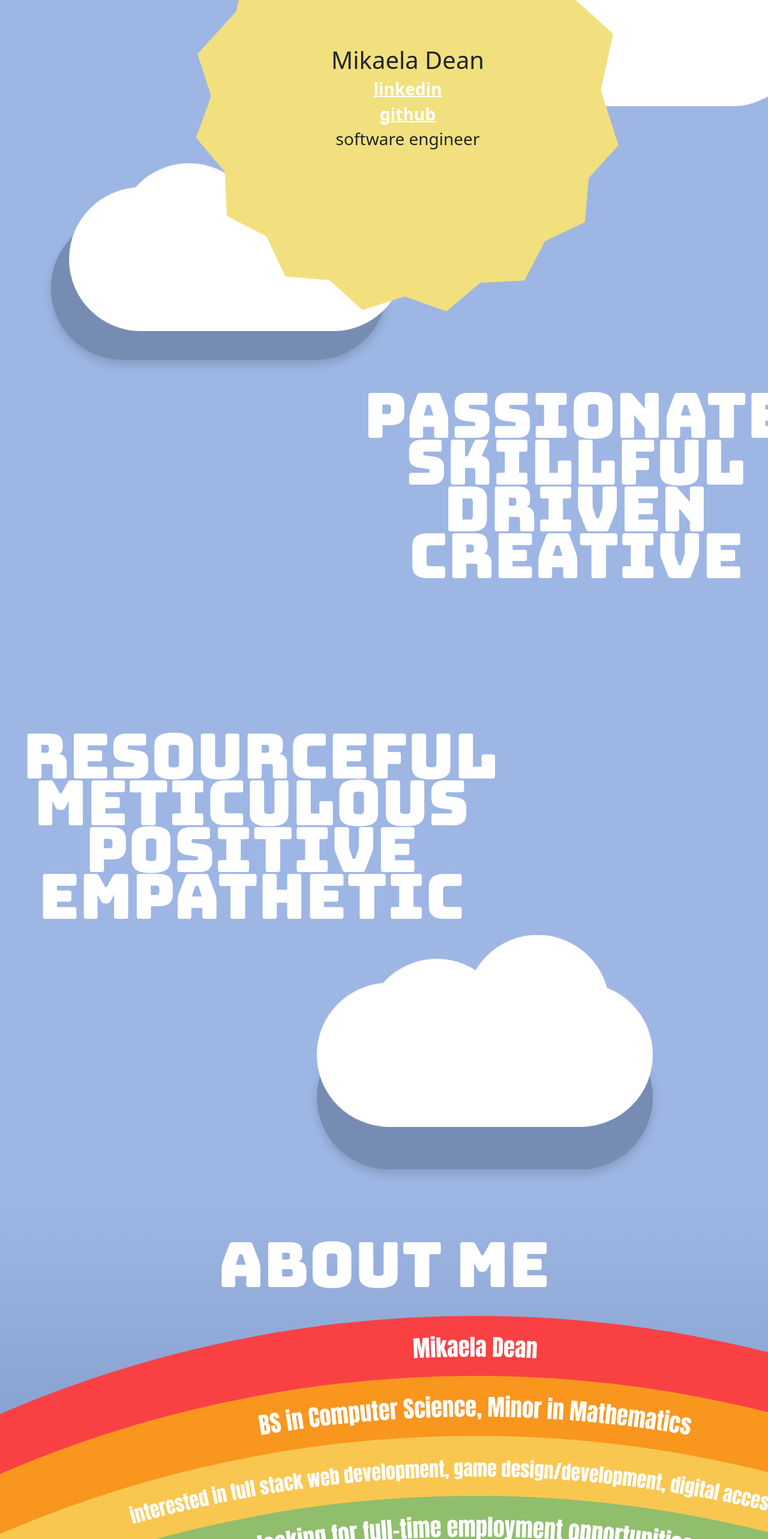
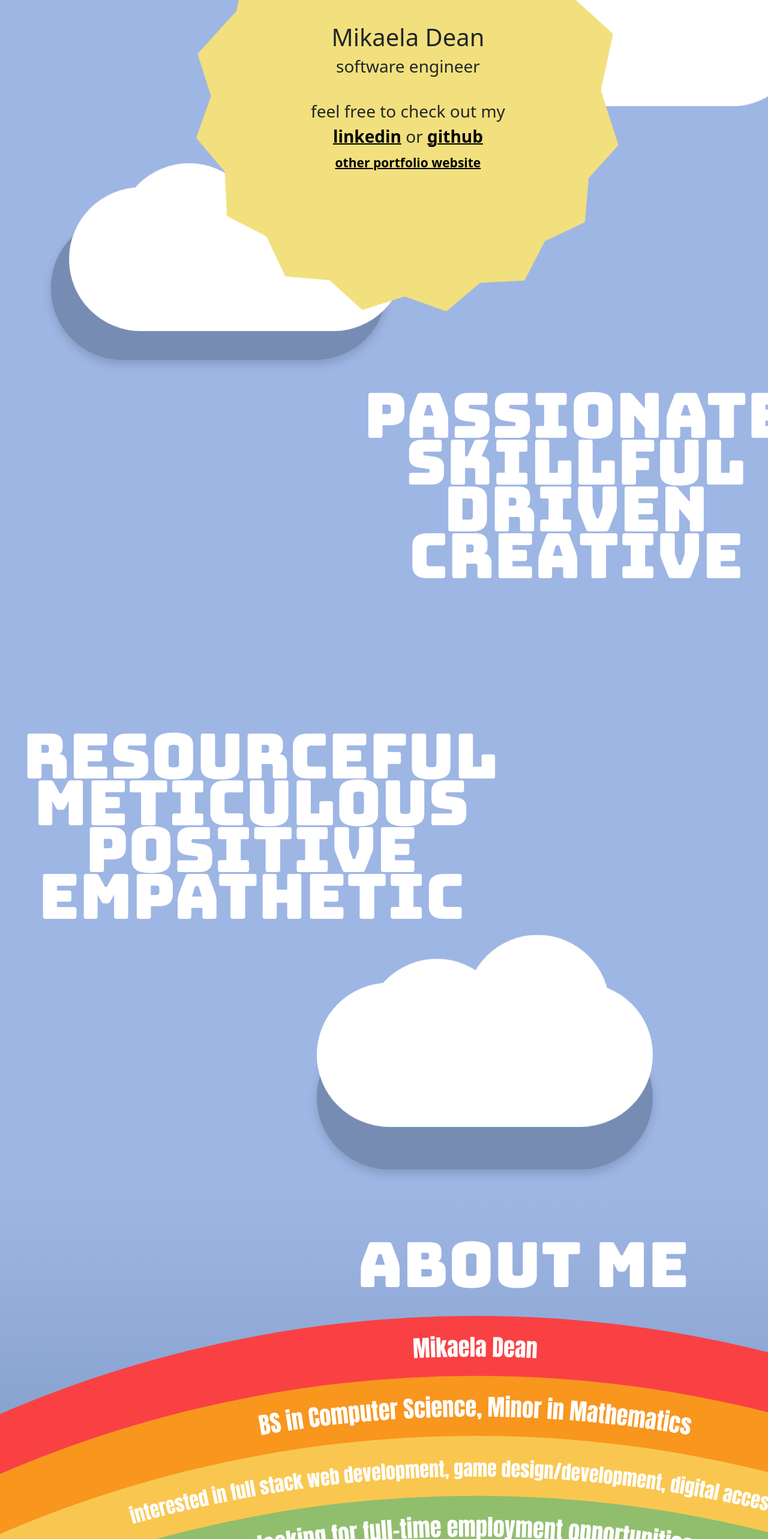
Before and after one commit to mikalooloo/mikalooloo.github.io, a React (Create React App) app in the folder mikaplugins/: page /#/ in a window 1280 px wide. Shown: the part 234-2800 px from the top of the page at 60% size. Built offline with nearby package versions, Linux system fonts and the light colour scheme.

Commit message:
fixing up text on main page

```diff
--- a/mikaplugins/src/components/rl/rl-home.js
+++ b/mikaplugins/src/components/rl/rl-home.js
@@ -21,9 +21,10 @@ export default function RLHome(props) {
 
                         >
                             <h1>Mikaela Dean</h1>
-                            <h3><b><Link to={{ pathname: "https://www.linkedin.com/in/mikaela-dean/" }} target="_blank" style={{ "color": "white", "textDecorationThickness": "2px" }}>linkedin</Link></b></h3>
-                            <h3><b><Link to={{ pathname: "https://github.com/mikalooloo" }} target="_blank" style={{ "color": "white", "textDecorationThickness": "2px" }}>github</Link></b></h3>
                             <h3>software engineer</h3>
+                            <h3><br />feel free to check out my</h3>
+                            <h3><b><Link to={{ pathname: "https://www.linkedin.com/in/mikaela-dean/" }} target="_blank" style={{ "color": "black", "textDecorationThickness": "2px" }}>linkedin</Link></b> or <b><Link to={{ pathname: "https://github.com/mikalooloo" }} target="_blank" style={{ "color": "black", "textDecorationThickness": "2px" }}>github</Link></b></h3>
+                            <h3><b><Link to="/minecraft/" style={{ "color": "black", "textDecorationThickness": "2px", "font-size": "75%" }}>other portfolio website</Link></b></h3>
                         </Parallax>
                     </div>
                     <div className="sun-waves">
@@ -124,7 +125,7 @@ export default function RLHome(props) {
 
                     {/* CENTER TEXT BOX: ABOUT ME */}
 
-                    <div className="textBox" style={{ "margin": "0 auto", "marginTop": "10vh" }}>
+                    <div className="textBox" style={{ "margin": "0 auto", "marginTop": "10vh", "marginRight": "1vh" }}>
                         ABOUT ME
                     </div>
 
@@ -160,9 +161,7 @@ export default function RLHome(props) {
                                     </p>
                                 </li>
                                 <li>
-                                    <p style={{ "fontSize": "30%" }}>
-                                        check out my Minecraft plugins website <b><Link to="/minecraft/" style={{ "color": "white", "textDecorationThickness": "2px" }}>here</Link></b>
-                                    </p>
+
                                 </li>
                             </ul>
                         </div>
```
